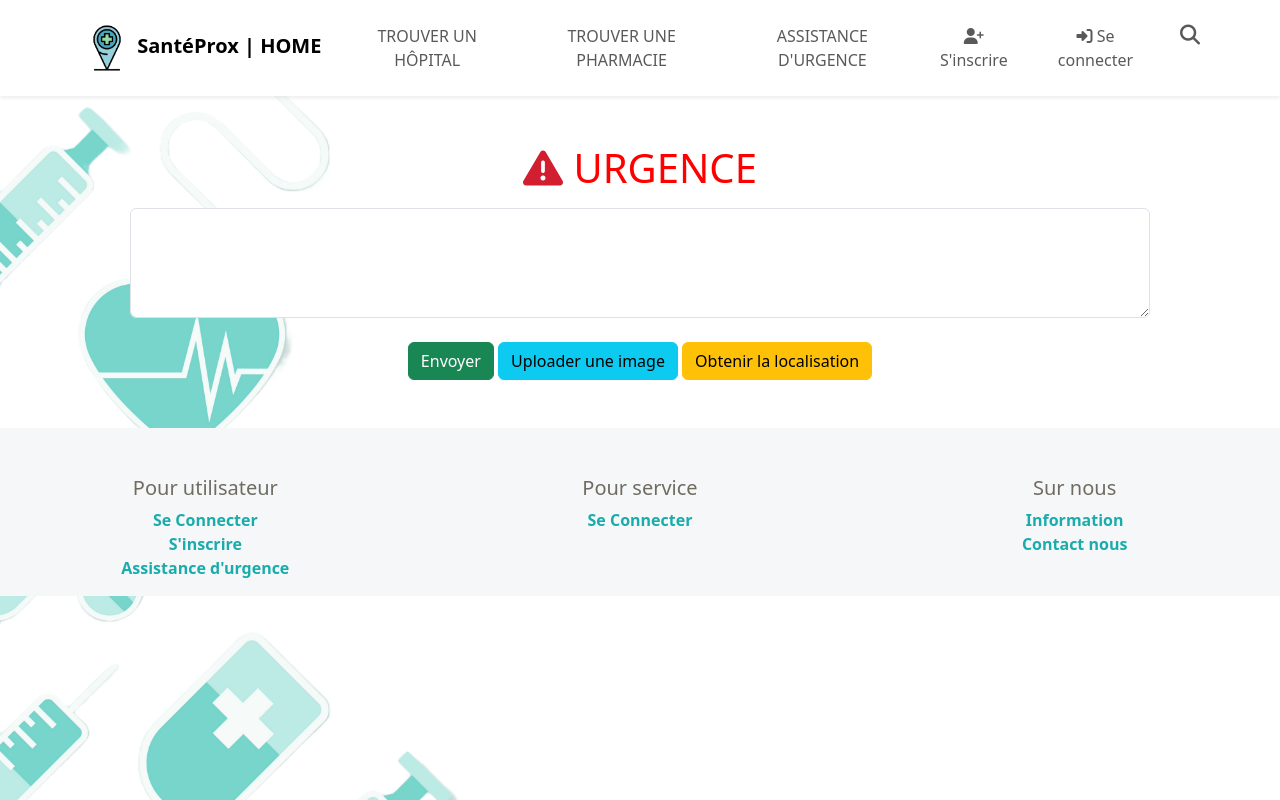
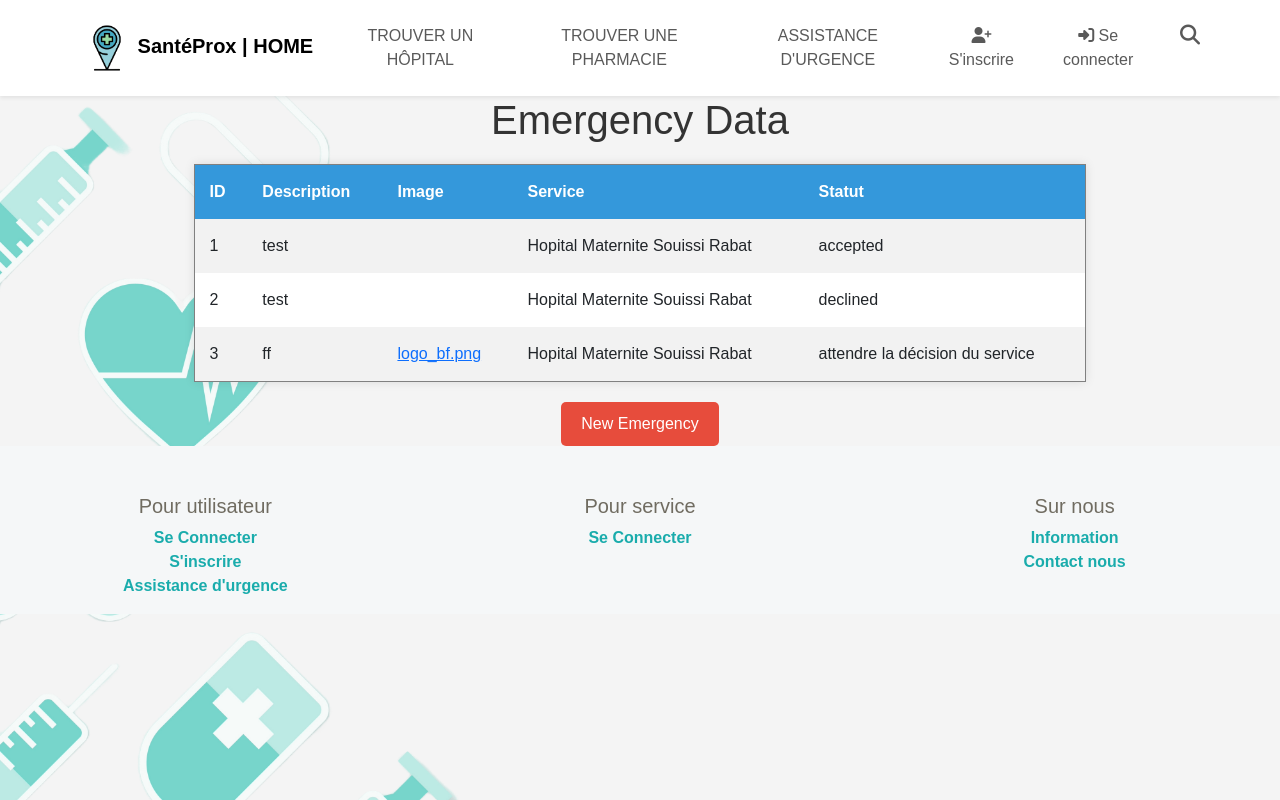
Before and after one commit to 5ma1l/sant-Prox, a Flask app: page /emergency in a window 1280 px wide. Run offline with Flask 3, Linux system fonts and the light colour scheme; some libraries are stand-ins or nearby versions.

```diff
--- a/functions.py
+++ b/functions.py
@@ -20,7 +20,6 @@ def getClosestServices(user_lat, user_lon, service_type='Tout', num_services=5):
         'Pharmacies':None,
         'Hopitaux':None
     }
-    print(service_type)
     if service_type.title() in ('Pharmacie','Tout'):
         services['Pharmacies']=Pharmacie.query.all()
         distances = [(service, haversine(user_lat, user_lon, float(service.location.split(',')[0]), float(service.location.split(',')[1])))
--- a/run.py
+++ b/run.py
@@ -1,14 +1,14 @@
 from main import *
 from functions import *
+from werkzeug.utils import secure_filename
+import json
 
 @app.route('/')
 def home():
-    g.connected=False
+    g.connected=True
     return render_template('home.html')
 
-@app.route('/emergency')
-def emergency():
-    return render_template('emergency.html')
+
 
 @app.route('/login')
 def login():
@@ -17,6 +17,73 @@ def login():
 @app.route('/signup')
 def signup():
     return render_template('signup.html')
+
+
+@app.route('/emergency', methods=['POST','GET'])
+def emergency():
+    session["username"]="test"
+    if "username" in session:
+        if request.method=='GET':
+            user = Users.query.filter_by(username=session["username"]).first()
+            type=user.type
+            if type=="client":
+                emergencies=Urgence.query.filter_by(user_id=user.id).all()
+                hospital=None
+                if emergencies:
+                    for emergency in emergencies:
+                        service=Services.query.filter_by(id=emergency.service_id).first()
+                        hospital=Hospitals.query.filter_by(id=service.hospital_id).first()
+                        emergency.hospital_name=hospital.name
+                        emergency.ville=hospital.ville
+                return render_template("emergency_historique.html",emergencies=emergencies,type=type)
+            else:
+                hospital=Hospitals.query.filter_by(name=session["username"]).first()
+                service=Services.query.filter_by(hospital_id=hospital.id).first()
+                emergencies=Urgence.query.filter_by(service_id=service.id).all()
+                return render_template("emergency_historique.html",emergencies=emergencies,type=user)
+        else:
+            data = request.get_json()
+            emergency_id = data.get('emergency_id')
+            action = data.get('action')
+
+            emergency = Urgence.query.get(emergency_id)
+            if emergency:
+                emergency.statut = action
+                db.session.commit()
+            return redirect(url_for("emergency"))
+
+    else:
+        return redirect(url_for("login"))
+
+@app.route('/send-emergency', methods=['POST','GET'])
+def add_urgence():
+    if "username" in session:
+        if request.method=='GET':
+            return render_template("emergency.html")
+        else:
+            user = Users.query.filter_by(username=session["username"]).first()
+
+            description = request.form['message']
+            location = json.loads(request.form['location'])
+            filename=None
+
+            if 'image' in request.files:
+                image = request.files['image']
+                if image.filename != '':
+                    filename = secure_filename(image.filename)
+                    image.save(os.path.join(app.config['UPLOAD_FOLDER'], filename))
+
+            localisation=(location["latitude"],location["longitude"])
+            hospital=getClosestServices(localisation[0],localisation[1],service_type='Hopital',num_services=1)['Hopitaux'][0][0]
+            service=Services.query.filter_by(hospital_id=hospital.id).first()
+
+            new_urgence = Urgence(description=description, image=filename, localisation=str(localisation), service_id=service.id, user_id=user.id, statut="attendre la décision du service")
+            db.session.add(new_urgence)
+            db.session.commit()
+
+            return redirect(url_for('emergency'))
+    else:
+        return redirect(url_for("login"))
 
 @app.route('/forgetpassword')
 def forgetPassword():
--- a/static/styles/service.css
+++ b/static/styles/service.css
@@ -45,3 +45,8 @@ body{
     border-color: #00838f !important;
     box-shadow: none;
 }
+
+.smaller-image {
+    max-width: 20%;
+    height: auto;
+  }
--- a/templates/emergency.html
+++ b/templates/emergency.html
@@ -8,52 +8,49 @@
 <section class="text-center">
   <div class="container p-5">
       <h1 style="color: red;"><i class="fa-solid fa-triangle-exclamation" style="color: #d11f31;"></i> URGENCE</h1>
+
+      <form action="#" method="post" enctype="multipart/form-data">
           <ul class="list-unstyled" id="messages">
           </ul>
 
           <div class="form-outline">
-            <textarea class="form-control" id="textAreaExample2" rows="4"></textarea>
+              <textarea class="form-control" id="textAreaExample2" name="message" rows="4"></textarea>
               <label class="form-label" for="textAreaExample2"></label>
           </div>
 
-        <button type="button" class="btn btn-success" onclick="addMessage()">Envoyer</button>
+          <label for="locationInput" class="form-label">Location:</label>
+          <textarea class="form-control" id="locationInput" name="location" rows="1" required></textarea>
 
-        <input type="file" id="imageInput" style="display: none;" accept="image/*">
+          <div id="selected_files"></div>
+
+          <input type="file" id="imageInput" name="image" style="display: none;" accept="image/*">
           <button type="button" class="btn btn-info" onclick="document.getElementById('imageInput').click();">Uploader une image</button>
 
-        <button onclick="getLocation()"  type="button" class="btn btn-warning">Obtenir la localisation</button>
+          <button onclick="UrgenceLocation()" type="button" class="btn btn-warning">Obtenir la localisation</button>
 
-        <div id="selected_files"></div>
+          <button type="submit" class="btn btn-success">Send</button>
+      </form>
   </div>
 </section>
+<script>
+function UrgenceLocation() {
+  if (navigator.geolocation) {
+      navigator.geolocation.getCurrentPosition(fillLocation, handleError);
+  } else {
+      alert("Geolocation is not supported by this browser.");
+  }
+  function fillLocation(position) {
+    var data = {
+        latitude: position.coords.latitude,
+        longitude: position.coords.longitude
+    };
+    document.getElementById("locationInput").innerText=JSON.stringify(data);
+}
 
-  <script>
-    document.getElementById('imageInput').addEventListener('change', function () {
-      var fileInput = document.getElementById('imageInput');
-      var selectedFile = fileInput.files[0];
+function handleError(error) {
+    console.error("Error getting location:", error.message);
+}
 
-      cont = document.getElementById("selected_files");
-      cont.innerHTML += `<p>Fichier sélectionné : ${selectedFile.name}</p>`;
-    });
+}</script>
 
-    function addMessage() {
-      m = document.getElementById("textAreaExample2").value;
-      document.getElementById("messages").innerHTML += `<li class="d-flex justify-content-between mb-4">
-              <img src="https://www.pngkey.com/png/detail/202-2024792_user-profile-icon-png-download-fa-user-circle.png" alt="avatar"
-                class="rounded-circle d-flex align-self-start me-3 shadow-1-strong" width="60">
-              <div class="card">
-                <div class="card-header d-flex justify-content-between p-3">
-                  <p class="fw-bold mb-0">Nom d'utilisateur</p>
-                  <p class="text-muted small mb-0"><i class="far fa-clock"></i> il y a un moment</p>
-                </div>
-                <div class="card-body">
-                  <p class="mb-0">
-                    ${m}
-                  </p>
-                </div>
-              </div>
-            </li>`;
-      document.getElementById("textAreaExample2").value = "";
-    }
-  </script>
 {% endblock %}
--- /dev/null
+++ b/templates/emergency_historique.html
@@ -0,0 +1,120 @@
+{% extends "base.html" %}
+
+{% block title %}
+    Santé Prox | Urgence
+{% endblock %}
+
+{% block head%}
+<style>
+    body {
+        font-family: Arial, sans-serif;
+        background-color: #f4f4f4;
+        margin: 0;
+        padding: 0;
+        text-align: center;
+    }
+
+    h1 {
+        color: #333;
+    }
+
+    table {
+        width: 80%;
+        margin: 20px auto;
+        border-collapse: collapse;
+        background-color: #fff;
+        box-shadow: 0 0 10px rgba(0, 0, 0, 0.1);
+    }
+
+    th, td {
+        padding: 15px;
+        text-align: left;
+    }
+
+    th {
+        background-color: #3498db;
+        color: #fff;
+    }
+
+    tr:nth-child(even) {
+        background-color: #f2f2f2;
+    }
+
+    tr:hover {
+        background-color: #e0e0e0;
+    }
+
+    .red-button {
+            background-color: #e74c3c;
+            color: #fff;
+            padding: 10px 20px;
+            text-decoration: none;
+            display: inline-block;
+            border-radius: 5px;
+    }
+</style>
+{%endblock%}
+
+{% block body %}
+    <h1>Emergency Data</h1>
+    <table border="1">
+    <tr>
+        <th>ID</th>
+        <th>Description</th>
+        <th>Image</th>
+        {% if type=="client" %}
+            <th>Service</th>
+        {% else %}
+            <th>Location du client</th>
+        {% endif %}
+        <th>Statut</th>
+    </tr>
+    {% for emergency in emergencies %}
+        <tr>
+            <td>{{ emergency.id }}</td>
+            <td>{{ emergency.description }}</td>
+            {% if emergency.image %}
+                <td><a href="{{ url_for('static', filename='images/' + emergency.image) }}" target="_blank">{{ emergency.image }}</a></td>
+            {% else %}
+                <td></td>
+            {% endif %}
+            {% if type=="client" %}
+                <td>{{ "Hopital" + " " +emergency.hospital_name }}
+                    <a href="https://www.google.com/maps/place/emergency."></a>
+                </td>
+                <td>{{ emergency.statut }}</td>
+            {% else %}
+                <td><a href="https://www.google.com/maps/place/{{emergency.localisation}}"><i class="fa-solid fa-map-location-dot" style="color: #25985c;"></i></a> {{ emergency.localisation }}</td>
+                {% if emergency.statut=="attendre la décision du service" %}
+                    <td id="buttons"><button type="button" class="btn btn-success" onclick="submitAction('{{ emergency.id }}', 'accepted')">Accept</button>
+                        <button type="button" class="btn btn-danger" onclick="submitAction('{{ emergency.id }}', 'declined')">Refuse</button>
+                    </td>
+                {% else %}
+                    <td id={{ emergency.id }}>{{ emergency.statut }}</td>
+                {%endif%}
+            {% endif %}
+        </tr>
+    {% endfor %}
+    </table>
+    {% if type=="client" %}
+    <a class="red-button" href="/send-emergency">New Emergency</a>
+    {% endif %}
+    <script>
+        function submitAction(emergencyId, action) {
+            fetch('/emergency', {
+                method: 'POST',
+                headers: {
+                    'Content-Type': 'application/json'
+                },
+                body: JSON.stringify({ 'emergency_id': emergencyId, 'action': action })
+            })
+            .then(data => {
+                console.log("rcv")
+                document.getElementById("buttons").innerText=action
+            })
+            .catch(error => {
+                console.error(error);
+            });
+        }
+    </script>
+{% endblock %}
```
Also changed, not shown: main.py (+13 -5 lines), templates/service.html (+34 -24 lines), instance/sante_prox.db, static/images/hopital.png (added), static/images/pharmacie.png (added). Lines whose indentation alone changed are shown as unchanged.
